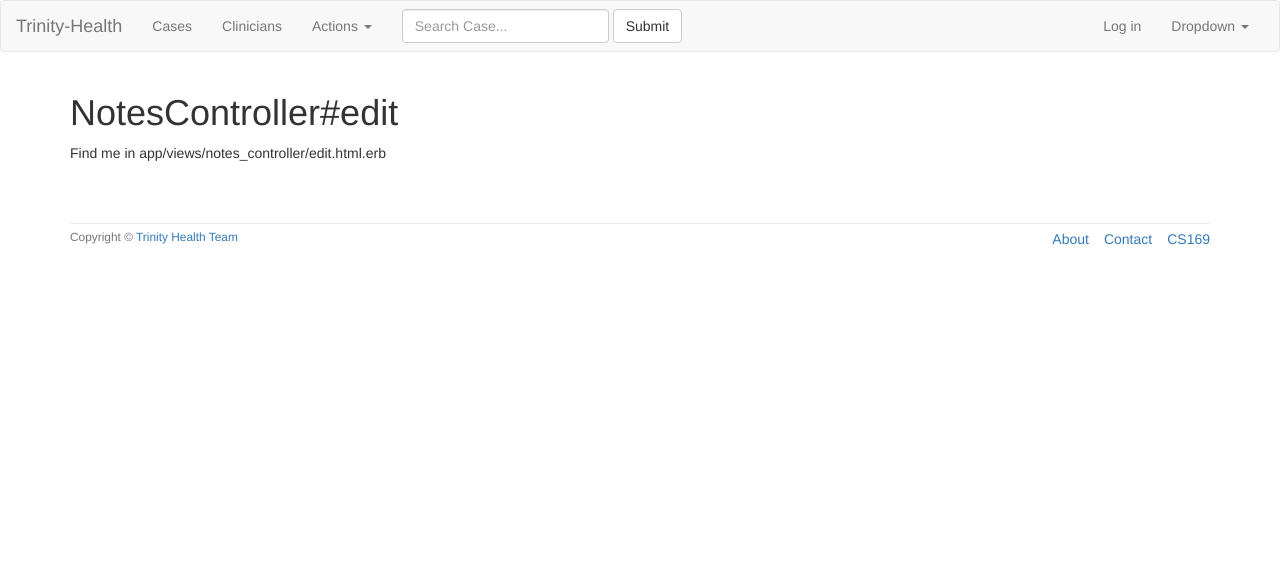
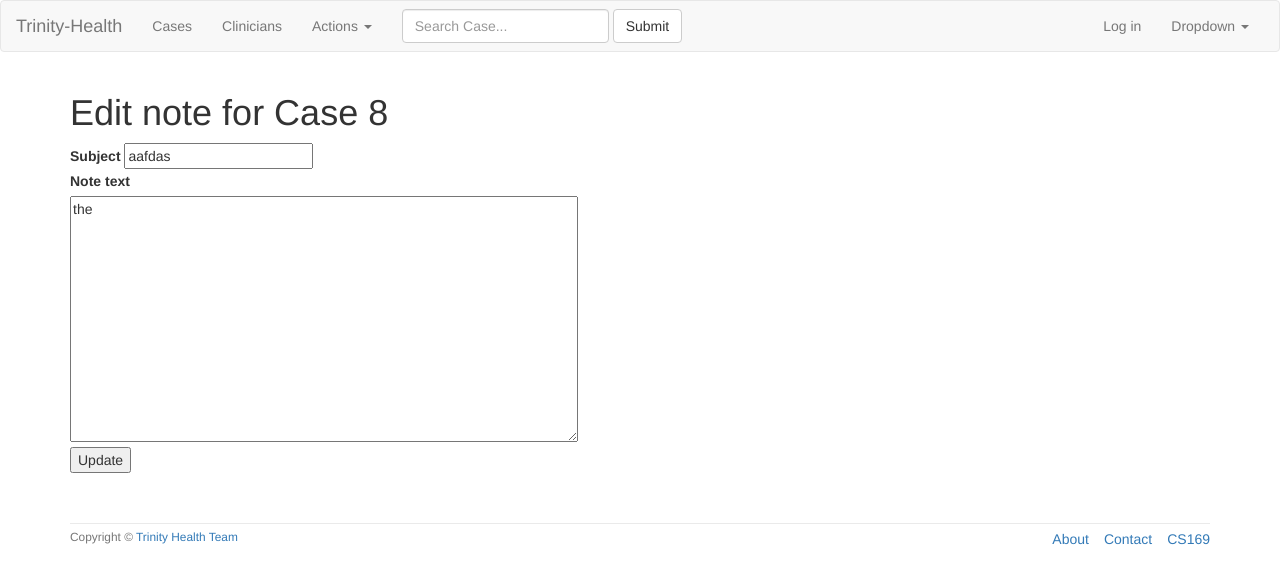
Before and after one commit to pro-vi/Trinity-Health, a Rails app: page /cases/8/notes/1/edit in a window 1280 px wide. Shown: the top 584 px of the page. Run offline with Rails 7, Linux system fonts and the light colour scheme; data comes from the database, SQL or seed files in the repository; both versions use the stored data as it was after the commit; style sheets or scripts are compiled from the project's sources; some libraries are stand-ins or nearby versions.

```diff
--- a/app/controllers/notes_controller.rb
+++ b/app/controllers/notes_controller.rb
@@ -4,7 +4,9 @@ class NotesController < ApplicationController
   end
 
   def new
-    @note = Note.new()
+    puts "HEEEE"
+    @case = Case.find(params[:case_id])
+    @note = @case.notes.new
   end
 
   def edit
@@ -13,10 +15,13 @@ class NotesController < ApplicationController
   end
 
   def create
-    @note = Note.new(note_params)
+    puts "CREATE"
+    @case = Case.find(params[:case_id])
+    @note = @case.notes.new(note_params)
     if @note.save
+      flash[:success] = "Note was created successfully"
       case_id = params[:case_id]
-      redirect_to case_path(case_id)
+      redirect_to case_notes_path(case_id)
     else
       flash[:error] = "Please fill in note"
       redirect_to new_case_note_path
@@ -24,12 +29,14 @@ class NotesController < ApplicationController
   end
 
   def update
-    @note = Note.new(note_params)
-    if @note.save
+    @case = Case.find(params[:case_id])
+    @note = Note.find(params[:id])
+    if @note.update(note_params)
+      flash[:success] = "Note edit was successful"
       case_id = params[:case_id]
-      redirect_to case_path(case_id)
+      redirect_to case_notes_path(case_id)
     else
-      flash[:error] = "Please fill in note"
+      flash[:error] = "Fields cannot be blank"
       redirect_to edit_case_note_path
     end
   end
--- a/app/models/case.rb
+++ b/app/models/case.rb
@@ -4,4 +4,5 @@ class Case < ActiveRecord::Base
     has_many :clinicians, through: :patients
     has_many :patients
     has_many :notes
+
 end
--- a/app/models/note.rb
+++ b/app/models/note.rb
@@ -1,5 +1,7 @@
 class Note < ActiveRecord::Base
-  validates :subject, :note_text, presence: true
+  validates :subject, presence: true
+  validates :note_text, presence: true
   belongs_to :case
   belongs_to :clinician
+
 end
--- a/app/views/notes/edit.html.erb
+++ b/app/views/notes/edit.html.erb
@@ -1,2 +1,14 @@
-<h1>NotesController#edit</h1>
-<p>Find me in app/views/notes_controller/edit.html.erb</p>
+<h1>Edit note for Case <%= params[:case_id]%></h1>
+<%= form_for([@case, @note], url: {action: "update"}, html:{class: "edit_form"}) do |f| %>
+  <%= f.label :subject%>
+  <%= f.text_field :subject %>
+
+  <div>
+  <%= f.label :note_text%>
+  </div>
+
+  <div>
+  <%= f.text_area :note_text, size: "60x12" %>
+  </div>
+  <%= f.submit "Update" %>
+<% end %>
```
Also changed, not shown: app/views/notes/index.html.erb (+21 -5 lines), app/views/notes/new.html.erb (+12 -6 lines), db/development.sqlite3, 6 other files.
